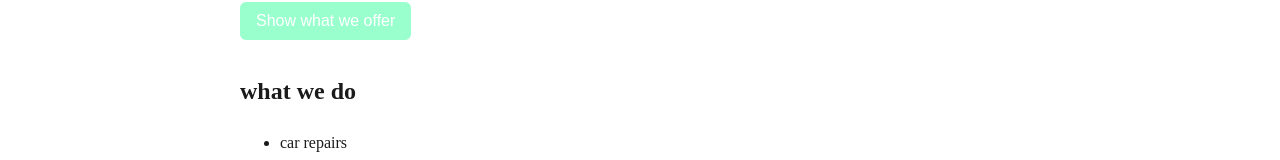
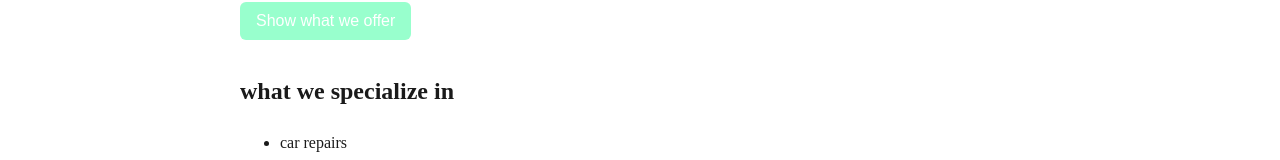
Before and after one commit to SAMTHEMASTER300/NOVA-, a plain HTML site: page index.html in a window 1280 px wide. Shown: the part 1087-1247 px from the top of the page. Drawn offline with Linux system fonts and the light colour scheme.

Commit message:
readme update and index update

```diff
--- a/index.html
+++ b/index.html
@@ -49,7 +49,7 @@
     </section>
 
      <section>
-    <h2>what we do</h2>
+    <h2>what we specialize in</h2>
     <ul id="item-list"></ul>
   </section>
   </main>
```
Also changed, not shown: 1 other file.
